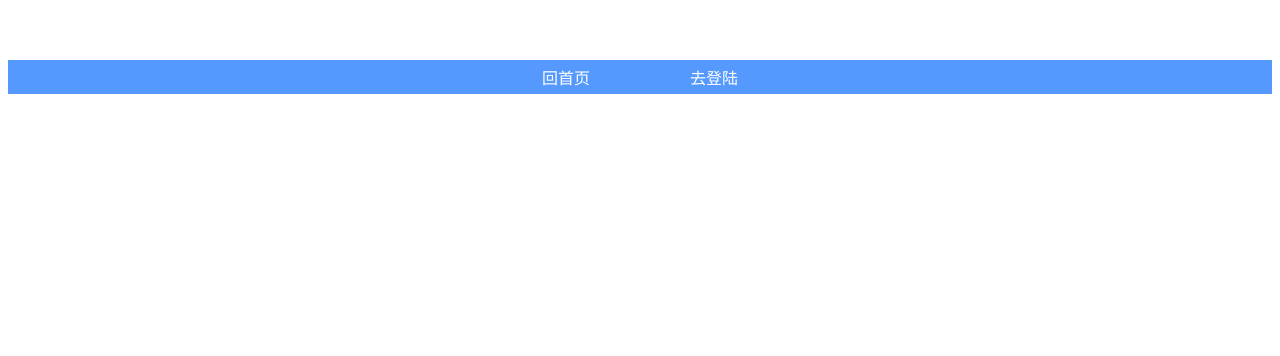
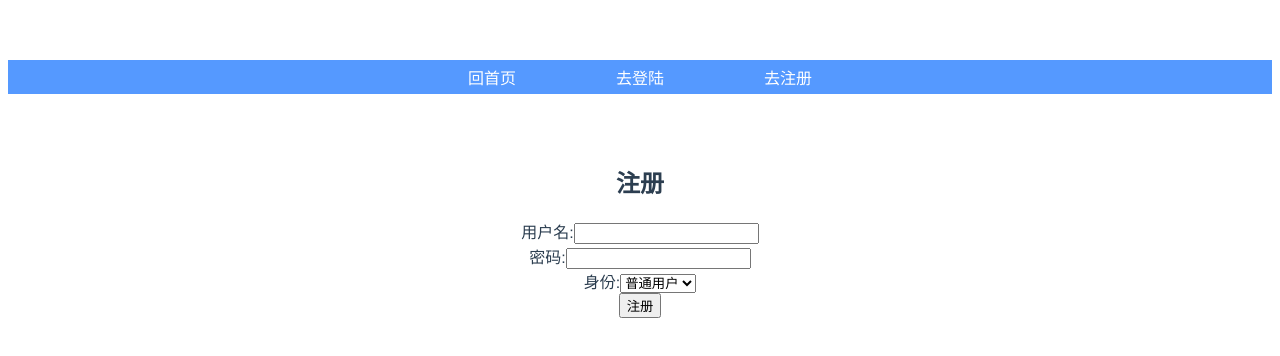
Before and after one commit to Leezy016/WisForm, a Vue app in the folder front-end/: page /regist in a window 1280 px wide. Before the commit this address had no page. Shown: the top 356 px of the page. Built offline with nearby package versions, Linux system fonts and the light colour scheme.

Commit message:
lsj-5.28

```diff
--- a/front-end/src/App.vue
+++ b/front-end/src/App.vue
@@ -5,6 +5,7 @@
       <ul class="nav-links">
         <li><router-link to="/" class="nav-item">回首页</router-link></li>
         <li><router-link to="/login" class="nav-item">去登陆</router-link></li>
+        <li><router-link to="/regist" class="nav-item">去注册</router-link></li>
       </ul>
     </nav>
     <div class="white-bar"></div>
--- /dev/null
+++ b/front-end/src/components/Registation.vue
@@ -0,0 +1,91 @@
+<template>
+    <div class="registation">
+      <h2>注册</h2>
+      <form @submit.prevent="handleSubmit">
+        <div>
+          <label for="username">用户名:</label>
+          <input type="text" id="username" v-model="username" required>
+        </div>
+        <div>
+          <label for="password">密码:</label>
+          <input type="password" id="password" v-model="password" required>
+        </div>
+        <div>
+          <label for="role">身份:</label>
+          <select id="role" v-model="role" required>
+            <option value="user">普通用户</option>
+            <option value="admin">管理员</option>
+          </select>
+        </div>
+        <button type="submit">注册</button>
+      </form>
+      <p v-if="errorMessage" class="errorMessage">{{ errorMessage }}</p>
+    </div>
+  </template>
+
+  <script>
+  import router from '../router';
+  export default {
+    name: 'RegisterForm',
+    data() {
+      return {
+        username: '',
+        password: '',
+        role: 'user',
+        errorMessage: '',
+      };
+    },
+    methods: {
+      handleSubmit() {
+        // 这里只是前端验证，实际注册逻辑需要发送到后端处理
+        if (!this.username || !this.password || !this.role) {
+          this.errorMessage = '请填写所有必填项';
+          return;
+        }
+
+        // 假设后端注册成功，清除错误信息
+        this.errorMessage = '';
+
+        // 这里应该发送一个请求到后端进行注册
+        // 例如使用 axios 或 fetch API
+        // 示例：
+        // axios.post('/api/register', {
+        //   username: this.username,
+        //   password: this.password,
+        //   role: this.role
+        // })
+        // .then(response => {
+        //   // 注册成功处理逻辑
+        //   console.log('注册成功');
+        // })
+        // .catch(error => {
+        //   // 注册失败处理逻辑
+        //   this.errorMessage = '注册失败，请稍后再试';
+        // });
+
+        // 使用router.push跳转到/login页面
+        router.push('/login');
+
+        // 在这个示例中，我们仅模拟注册成功
+        alert('注册成功！');
+      },
+    },
+  };
+  </script>
+
+  <style scoped>
+  .register-container {
+    display: flex;
+    flex-direction: column;
+    align-items: center;
+    justify-content: center;
+    height: 100vh;
+    padding: 20px;
+    box-sizing: border-box;
+  }
+
+  .error-message {
+    color: red;
+    margin-top: 10px;
+  }
+  </style>
--- a/front-end/src/components/UserDashboard.vue
+++ b/front-end/src/components/UserDashboard.vue
@@ -1,5 +1,5 @@
 <!-- src/components/UserDashboard.vue -->
-
+<!--/user-->
 <template>
     <div class="user-dashboard">
         <h2>欢迎, 普通用户</h2>
--- a/front-end/src/router/index.js
+++ b/front-end/src/router/index.js
@@ -4,6 +4,7 @@ import UserDashboard from '../components/UserDashboard.vue';
 import HomePage from '../components/HomePage.vue';
 import LoginPage from '../components/LoginPage.vue';
 import DataView from '../components/DataView.vue';
+import Registation from '../components/Registation.vue';
 import UserManagement from '../components/UserManagement.vue'; // 修改导入的组件名
 
 const routes = [
@@ -45,6 +46,11 @@ const routes = [
         meta: {
             requiresAuth: true,
         }
+    },
+    {
+        path: '/regist',
+        name: 'Registation',
+        component: Registation,
     }
 ];
 
```
